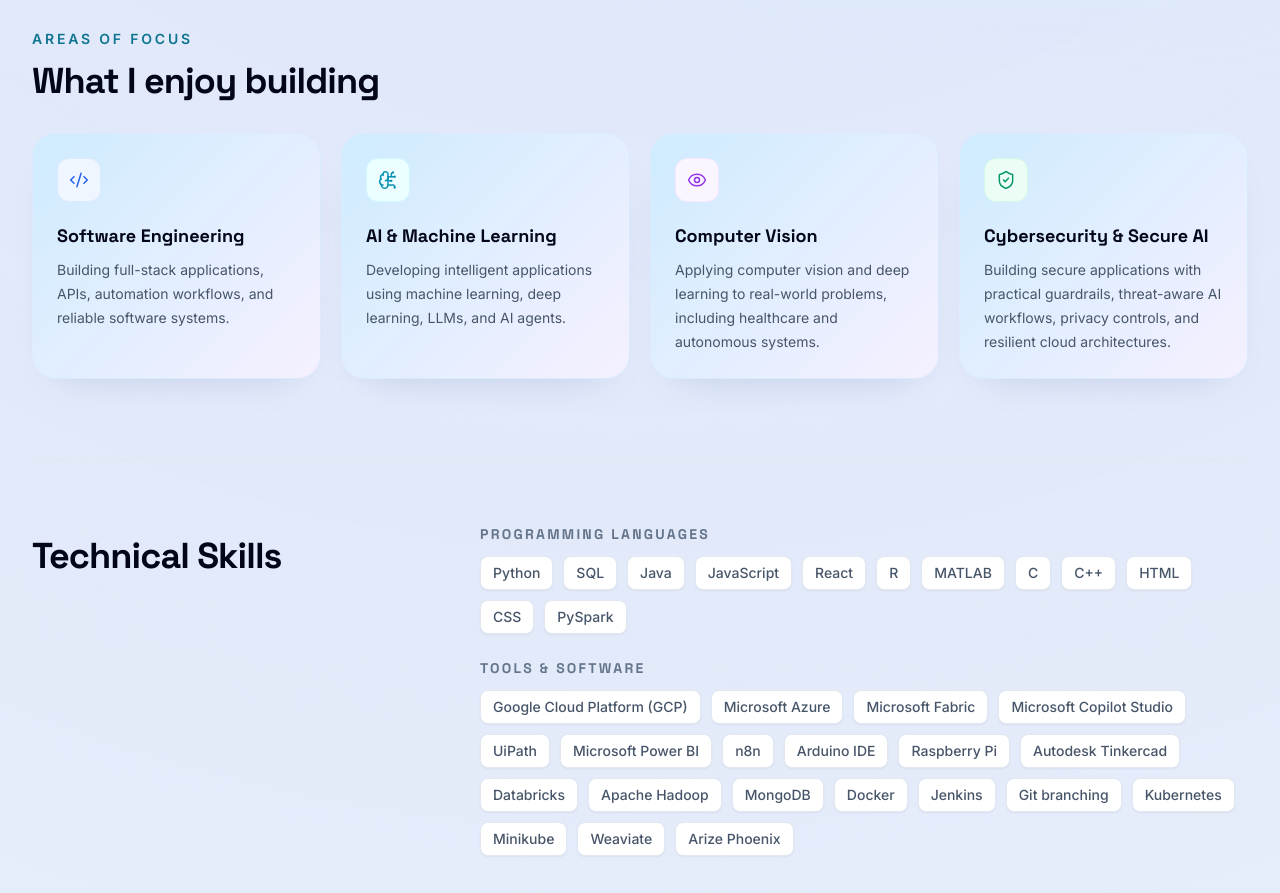
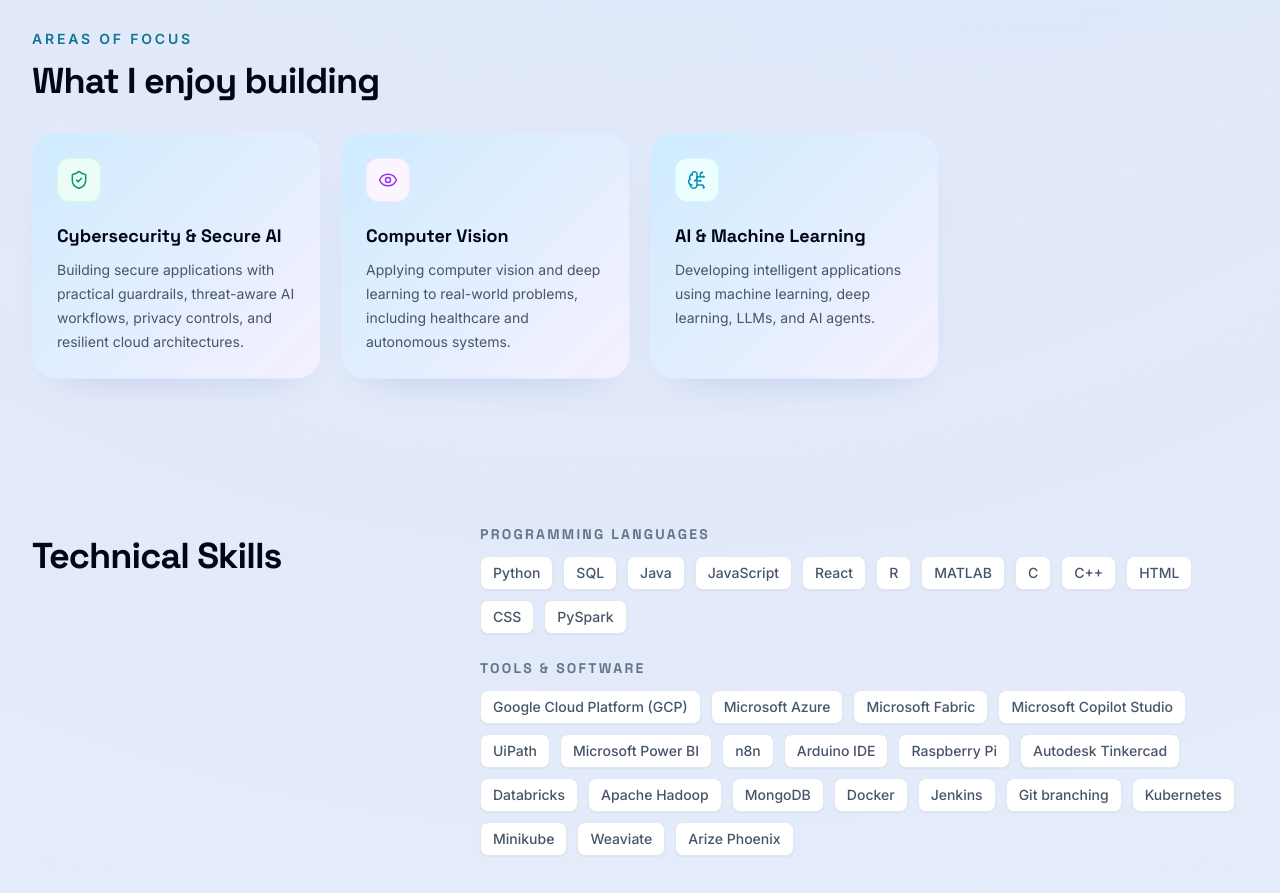
Before and after one commit to HarshithaDA/HarshithaDA.github.io, a React (Vite) app: page / in a window 1280 px wide. Shown: the part 860-1753 px from the top of the page. Built offline with nearby package versions, Linux system fonts and the light colour scheme.

Commit message:
Refresh resume link and fix focus layout
Co-authored-by: Copilot <223556219+Copilot@users.noreply.github.com>

```diff
--- a/src/App.tsx
+++ b/src/App.tsx
@@ -5,7 +5,6 @@ import {
   BrainCircuit,
   Eye,
   ShieldCheck,
-  Code2,
 } from 'lucide-react'
 
 type SectionId = (typeof navigationItems)[number]
@@ -362,27 +361,44 @@ function App() {
 
             </div>
 
-
-
             <div className="mt-8 grid gap-5 md:grid-cols-2 xl:grid-cols-4">
 
-              {/* Software Engineering */}
-              <div className="section-card group p-6 transition-all duration-300 hover:-translate-y-1 hover:border-blue-200 hover:shadow-lg hover:shadow-blue-100/50">
+              {/* Cybersecurity */}
+              <div className="section-card group p-6 transition-all duration-300 hover:-translate-y-1 hover:border-emerald-200 hover:shadow-lg hover:shadow-emerald-100/50">
 
-                <div className="flex h-11 w-11 items-center justify-center rounded-xl border border-blue-100 bg-blue-50 text-blue-600 transition-all duration-300 group-hover:border-blue-200 group-hover:bg-blue-100 group-hover:text-blue-700">
-                  <Code2 className="h-5 w-5" strokeWidth={1.8} />
+                <div className="flex h-11 w-11 items-center justify-center rounded-xl border border-emerald-100 bg-emerald-50 text-emerald-600 transition-all duration-300 group-hover:border-emerald-200 group-hover:bg-emerald-100 group-hover:text-emerald-700">
+                  <ShieldCheck className="h-5 w-5" strokeWidth={1.8} />
                 </div>
 
                 <h3 className="mt-5 text-lg font-semibold text-slate-950">
-                  Software Engineering
+                  Cybersecurity & Secure AI
                 </h3>
 
                 <p className="mt-2 text-sm leading-6 text-slate-600">
-                  Building full-stack applications, APIs, automation workflows,
-                  and reliable software systems.
+                  Building secure applications with practical guardrails, threat-aware
+                  AI workflows, privacy controls, and resilient cloud architectures.
                 </p>
 
               </div>
+
+              {/* Computer Vision */}
+              <div className="section-card group p-6 transition-all duration-300 hover:-translate-y-1 hover:border-purple-200 hover:shadow-lg hover:shadow-purple-100/50">
+
+                <div className="flex h-11 w-11 items-center justify-center rounded-xl border border-purple-100 bg-purple-50 text-purple-600 transition-all duration-300 group-hover:border-purple-200 group-hover:bg-purple-100 group-hover:text-purple-700">
+                  <Eye className="h-5 w-5" strokeWidth={1.8} />
+                </div>
+
+                <h3 className="mt-5 text-lg font-semibold text-slate-950">
+                  Computer Vision
+                </h3>
+
+                <p className="mt-2 text-sm leading-6 text-slate-600">
+                  Applying computer vision and deep learning to real-world problems,
+                  including healthcare and autonomous systems.
+                </p>
+
+              </div>
+
 
 
               {/* AI */}
@@ -404,42 +420,8 @@ function App() {
               </div>
 
 
-              {/* Computer Vision */}
-              <div className="section-card group p-6 transition-all duration-300 hover:-translate-y-1 hover:border-purple-200 hover:shadow-lg hover:shadow-purple-100/50">
-
-                <div className="flex h-11 w-11 items-center justify-center rounded-xl border border-purple-100 bg-purple-50 text-purple-600 transition-all duration-300 group-hover:border-purple-200 group-hover:bg-purple-100 group-hover:text-purple-700">
-                  <Eye className="h-5 w-5" strokeWidth={1.8} />
-                </div>
-
-                <h3 className="mt-5 text-lg font-semibold text-slate-950">
-                  Computer Vision
-                </h3>
-
-                <p className="mt-2 text-sm leading-6 text-slate-600">
-                  Applying computer vision and deep learning to real-world problems,
-                  including healthcare and autonomous systems.
-                </p>
-
-              </div>
 
 
-              {/* Cybersecurity */}
-              <div className="section-card group p-6 transition-all duration-300 hover:-translate-y-1 hover:border-emerald-200 hover:shadow-lg hover:shadow-emerald-100/50">
-
-                <div className="flex h-11 w-11 items-center justify-center rounded-xl border border-emerald-100 bg-emerald-50 text-emerald-600 transition-all duration-300 group-hover:border-emerald-200 group-hover:bg-emerald-100 group-hover:text-emerald-700">
-                  <ShieldCheck className="h-5 w-5" strokeWidth={1.8} />
-                </div>
-
-                <h3 className="mt-5 text-lg font-semibold text-slate-950">
-                  Cybersecurity & Secure AI
-                </h3>
-
-                <p className="mt-2 text-sm leading-6 text-slate-600">
-                  Building secure applications with practical guardrails, threat-aware
-                  AI workflows, privacy controls, and resilient cloud architectures.
-                </p>
-
-              </div>
 
             </div>
 
--- a/src/content.ts
+++ b/src/content.ts
@@ -5,7 +5,7 @@ export const siteContent = {
   email: 'harshitha5anto@gmail.com',
   linkedin: 'https://www.linkedin.com/in/harshitha-devina-anto-9068401ba/',
   github: 'https://github.com/HarshithaDA',
-  resumeHref: '/Harshitha%20Devina%20Anto%20Resume.pdf?v=2',
+  resumeHref: '/Harshitha%20Devina%20Anto%20Resume.pdf?v=3',
   about: [
     'I build software and AI projects with a strong focus on clean engineering and practical results.',
     'My work spans full-stack development, computer vision, data-driven applications, and hackathon builds.',
```
